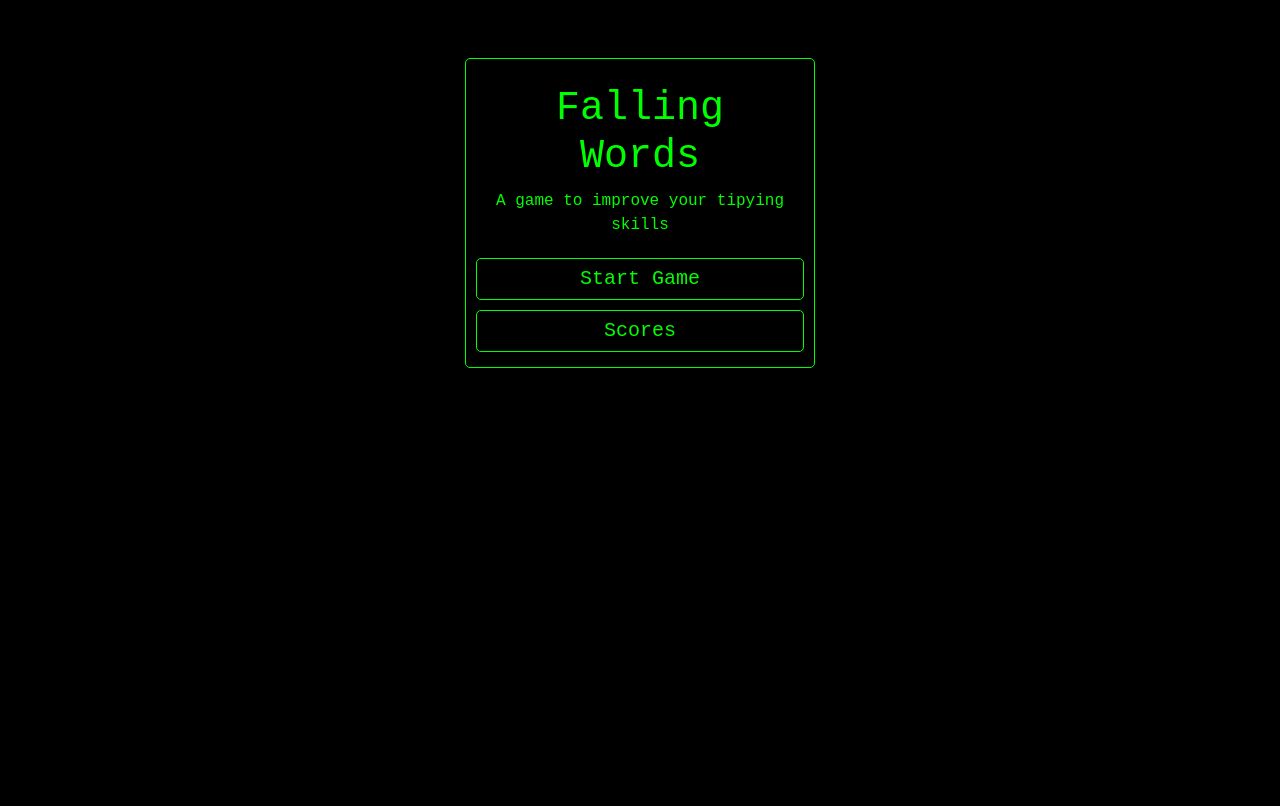
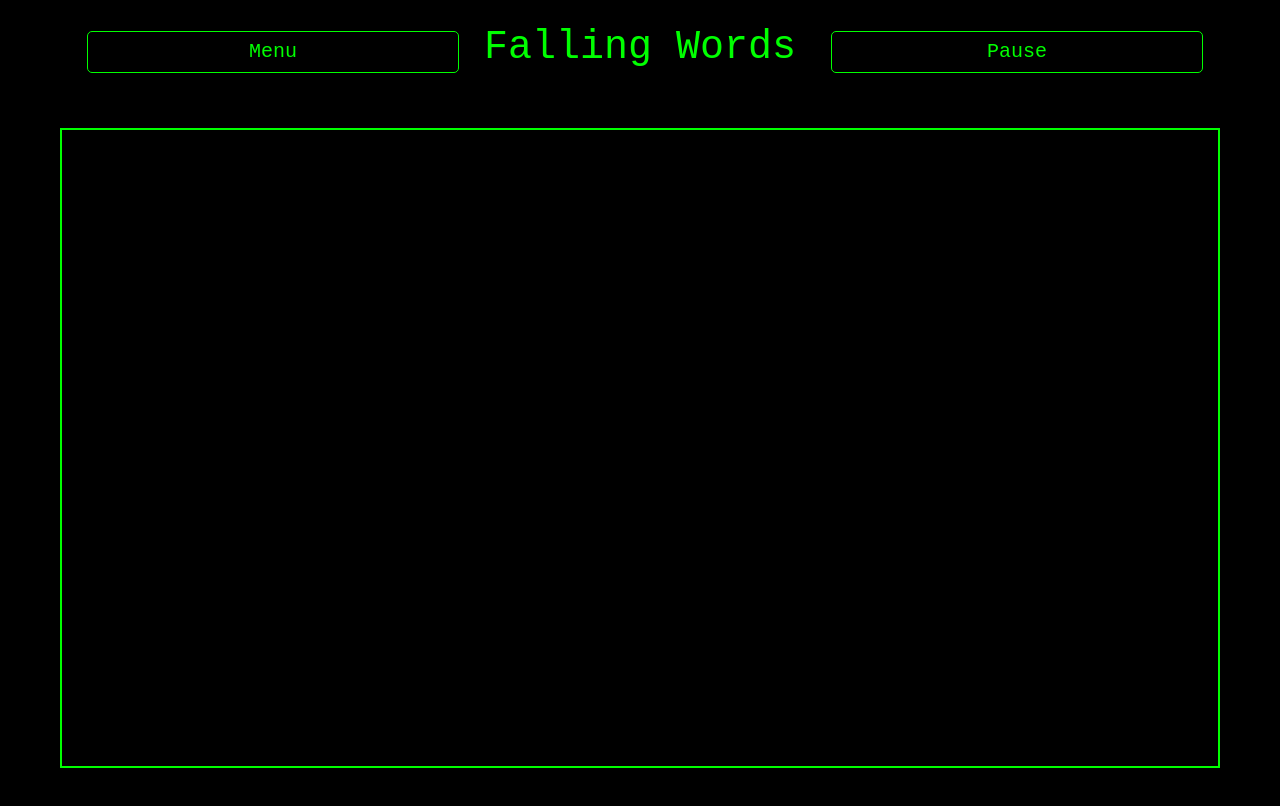
Before and after one commit to NachoVai/falling-words, a React (Vite) app: page / in a window 1280 px wide. Both pictures are taken after a click on the button "Start Game". Shown: the top 806 px of the page. Built offline with nearby package versions, Linux system fonts and the light colour scheme.

Commit message:
create game components

```diff
--- a/src/App.tsx
+++ b/src/App.tsx
@@ -2,19 +2,24 @@ import { useState } from "react";
 import "../src/assets/styles/App.css";
 import Menu from "./components/Menu/Menu";
 import Scores from "./components/Scores/Scores";
-
+import Game from "./components/Game/Game";
 function App() {
   const [view, setView] = useState("menu");
 
   const handleButtonClick = (buttonName: string) => {
     if (buttonName === "Game") {
-      console.log("Start Game button clicked");
+      console.log("Game button clicked");
+      setView("game");
     } else if (buttonName === "Scores") {
       console.log("Scores button clicked");
       setView("scores");
     } else if (buttonName === "Menu") {
-      console.log("Scores button clicked");
+      console.log("Menu button clicked");
       setView("menu");
+    } else if (buttonName === "Pause") {
+      console.log("Pause Game button clicked");
+    } else if (buttonName === "Play") {
+      console.log("Play Game button clicked");
     }
   };
 
@@ -22,6 +27,7 @@ function App() {
     <>
       {view === "menu" && <Menu onButtonClick={handleButtonClick} />}{" "}
       {view === "scores" && <Scores onButtonClick={handleButtonClick} />}{" "}
+      {view === "game" && <Game onButtonClick={handleButtonClick} />}{" "}
     </>
   );
 }
--- /dev/null
+++ b/src/components/Game/Game.tsx
@@ -0,0 +1,43 @@
+import { useState } from "react";
+import Button from "../Button/Button";
+import GameBoard from "./components/GameBoard";
+import "./game.css";
+
+type GameProps = {
+  onButtonClick: (buttonName: string) => void;
+};
+
+function Game(props: GameProps) {
+  const { onButtonClick } = props;
+  const [playStopBtn, setPlayStopBtn] = useState("Pause");
+
+  return (
+    <div className="container-fluid mt-4">
+      <div className="container">
+        <div className="col col-auto">
+          <Button name="Menu" onClick={() => onButtonClick("Menu")} />
+        </div>
+        <div className="col">
+          <h1>Falling Words</h1>
+        </div>
+        <div className="col col-auto">
+          <Button
+            name={playStopBtn}
+            onClick={() => {
+              if (playStopBtn === "Pause") {
+                onButtonClick("Pause");
+                setPlayStopBtn("Play");
+              } else if (playStopBtn === "Play") {
+                onButtonClick("Play");
+                setPlayStopBtn("Pause");
+              }
+            }}
+          />
+        </div>
+      </div>
+      <GameBoard />
+    </div>
+  );
+}
+
+export default Game;
--- /dev/null
+++ b/src/components/Game/components/GameBoard.tsx
@@ -0,0 +1,9 @@
+function GameBoard() {
+  return (
+    <div id="game-board" className="m-md-5">
+      <div className="board"></div>
+    </div>
+  );
+}
+
+export default GameBoard;
--- /dev/null
+++ b/src/components/Game/game.css
@@ -0,0 +1,20 @@
+#game-board {
+    position: relative;
+    width: auto;
+    height: 80vh;
+    border: 2px solid #00FF00;
+    background-color: #000;
+    align-self: center;
+}
+
+.container {
+    display: flex;
+    justify-content: space-between;
+    align-items: center;
+    flex-wrap: wrap;
+}
+
+.container .col {
+    flex: 1;
+    text-align: center;
+}
```
